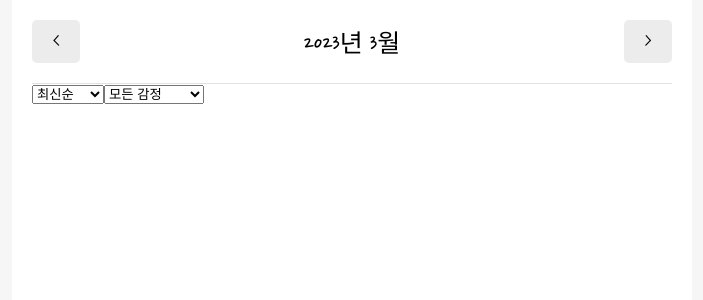
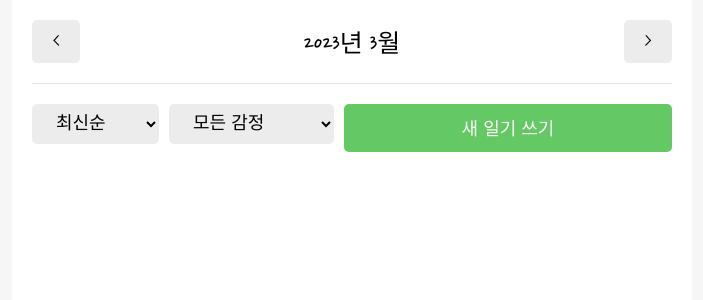
Before and after one commit to yeafla530/react-diary, a React (Create React App) app in the folder emotion-diary/: page / in a window 1280 px wide. Shown: the top 300 px of the page, without its empty margins (288-991 px from the left). Built offline with nearby package versions, Linux system fonts and the light colour scheme; a web font is replaced by a local one.

Commit message:
[*]0620 다이어리 리스트 CSS 수정

```diff
--- a/emotion-diary/src/App.css
+++ b/emotion-diary/src/App.css
@@ -104,3 +104,32 @@
   font-family: "Nanum Pen Script";
 
 }
+
+/* DiaryList */
+.DiaryList .menu_wrapper {
+  margin-top: 20px;
+  margin-bottom: 30px;
+
+  display: flex;
+  justify-content: space-between;
+}
+
+.DiaryList .menu_wrapper .right_col {
+  flex-grow: 1;
+}
+
+.DiaryList .menu_wrapper .right_col button{
+  width: 100%;
+}
+
+.DiaryList .ControlMenu {
+  margin-right: 10px;
+  border: none;
+  border-radius: 5px;;
+  background-color: #ececec;
+
+  padding: 10px 20px;
+  cursor: pointer;
+  font-family: 'Nanum Pen Script';
+  font-size: 18px;
+}
--- a/emotion-diary/src/components/DiaryList.js
+++ b/emotion-diary/src/components/DiaryList.js
@@ -1,4 +1,6 @@
 import {useState} from "react"
+import { useNavigate } from "react-router"
+import MyButton from "./MyButton"
 
 const sortOptionList = [
     {value: "latest", name: "최신순"},
@@ -18,14 +20,14 @@
 // onChange : select가 변화했을 때 바꿀 기능을 하는 함수
 // optionList : select tag에 들어가는 옵션
 const ControlMenu = ({value, onChange, optionList})=>{
-    return <select value={value} onChange={(e)=>onChange(e.target.value)}>
+    return <select className="ControlMenu" value={value} onChange={(e)=>onChange(e.target.value)}>
         {optionList.map((it, idx)=><option key={idx} value={it.value}>{it.name}</option>)}
     </select>
 }
 
 
 const DiaryList = ({diaryList})=> {
-
+    const navigate = useNavigate();
     const [sortType, setSortType] = useState('latest');
     const [emotionType, setEmotionType] = useState('all');
 
@@ -60,9 +62,19 @@
 
 
 
-    return <div>
-        <ControlMenu value={sortType} onChange={setSortType} optionList={sortOptionList}/>
-        <ControlMenu value={emotionType} onChange={setEmotionType} optionList={selectEmotionList}/>
+    return <div className="DiaryList">
+        <div className="menu_wrapper">
+            <div className="left_col">
+                <ControlMenu value={sortType} onChange={setSortType} optionList={sortOptionList}/>
+                <ControlMenu value={emotionType} onChange={setEmotionType} optionList={selectEmotionList}/>
+
+            </div>
+            <div className="right_col">
+                <MyButton type={'positive'} text="새 일기 쓰기" onClick={()=>navigate('/new')}/>
+            </div>
+
+        </div>
+
         {getProcessDiaryList().map((it)=>(
             <div key={it.id}>{it.contents} {it.emotion}</div>
         ))}
```
Also changed, not shown: emotion-diary/src/components/DiaryItem.js (added, +7 -0 lines).
